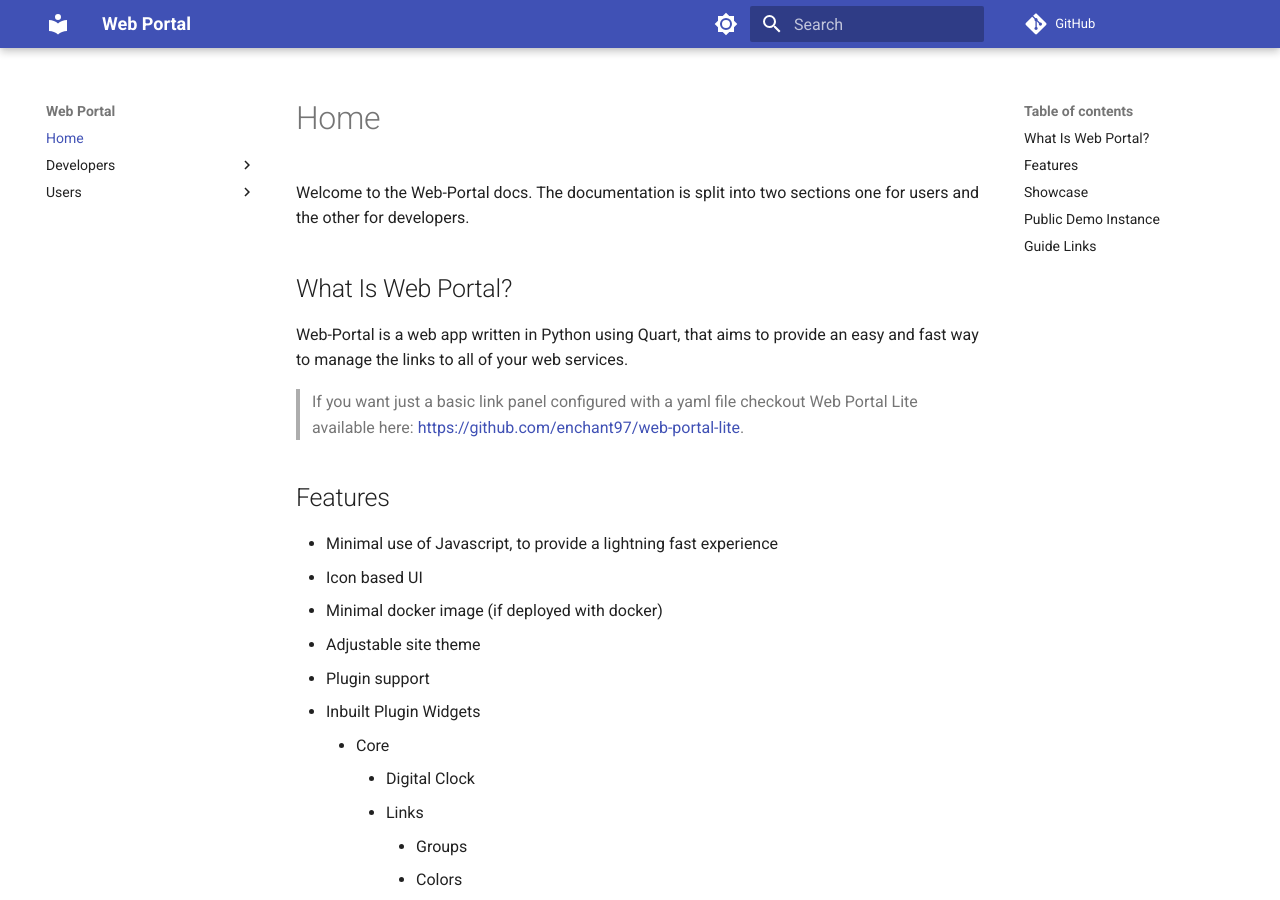
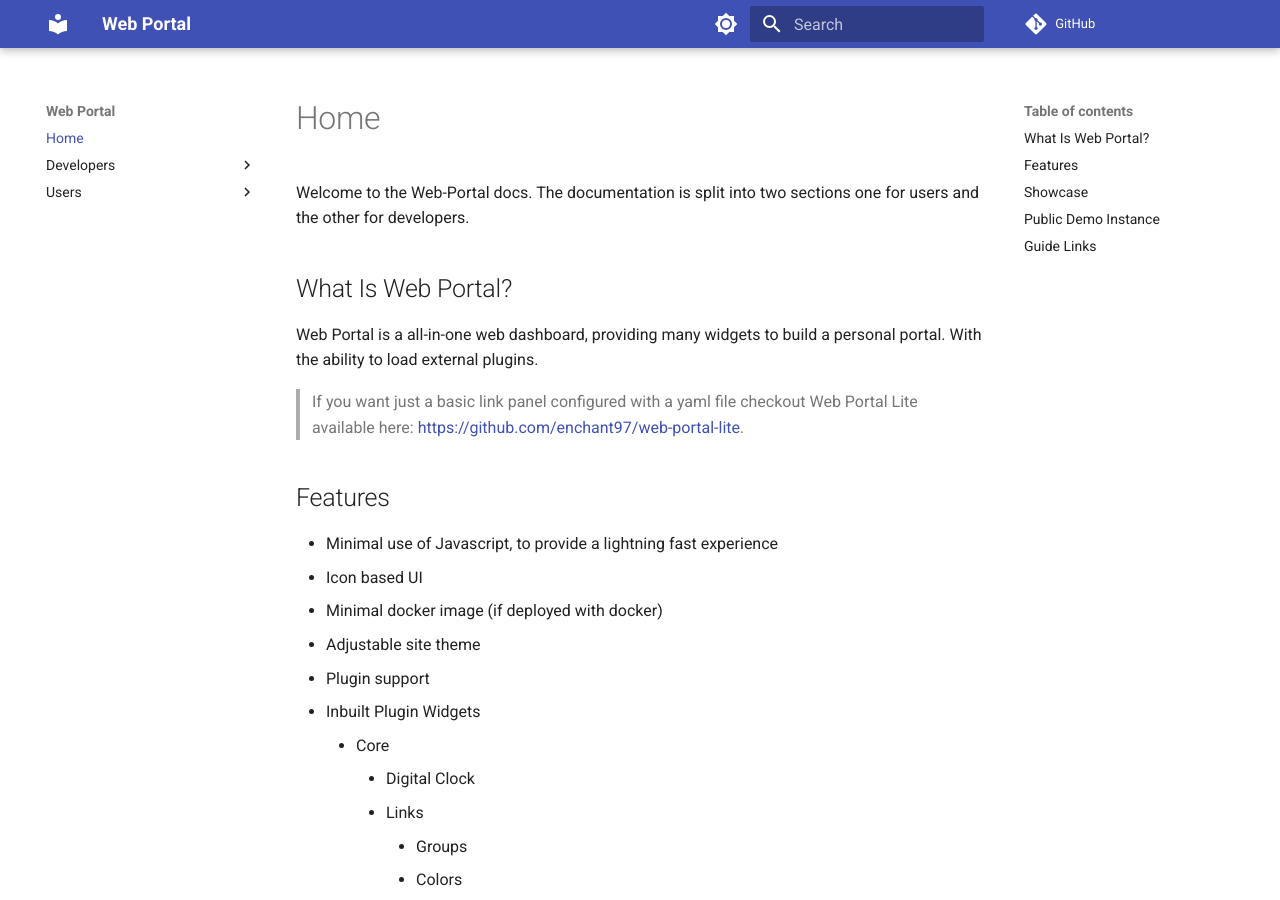
Before and after one commit to enchant97/web-portal, an MkDocs documentation site: the page built from docs/index.md, in a window 1280 px wide and 900 px high. Built offline with MkDocs 1.6.1 and Material for MkDocs 9.7.7, drawn with Linux system fonts in a browser that asks for light colours; comment, search, counter and statistics services are not loaded.

```diff
--- a/docs/index.md
+++ b/docs/index.md
@@ -2,7 +2,7 @@
 Welcome to the Web-Portal docs. The documentation is split into two sections one for users and the other for developers.
 
 ## What Is Web Portal?
-Web-Portal is a web app written in Python using Quart, that aims to provide an easy and fast way to manage the links to all of your web services.
+Web Portal is a all-in-one web dashboard, providing many widgets to build a personal portal. With the ability to load external plugins.
 
 > If you want just a basic link panel configured with a yaml file checkout Web Portal Lite available here: <https://github.com/enchant97/web-portal-lite>.
 
```
Also changed, not shown: README.md (+4 -2 lines).
